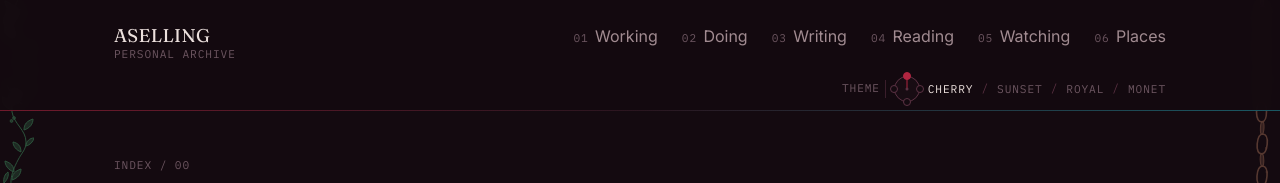
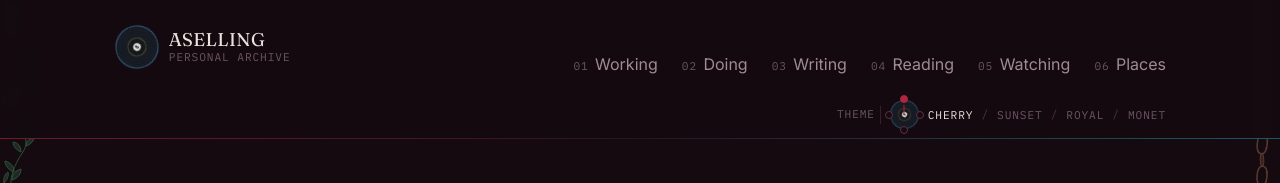
Before and after one commit to asellingson28/asellingson28.github.io, an Astro site: page / in a window 1280 px wide. Shown: the top 183 px of the page. Built offline with nearby package versions, Linux system fonts and the light colour scheme; Astro itself is replaced by a stand-in of ours.

Commit message:
Replace favicon with a vinyl record + 8-ball mark
Adds a shared RecordMark component (record rim, grooves, gold-rimmed
8-ball label) used for both public/favicon.svg and a spinning version
in the nav — next to the wordmark and standing in for the theme
selector's dial.

```diff
--- a/src/components/Nav.astro
+++ b/src/components/Nav.astro
@@ -1,4 +1,6 @@
 ---
+import RecordMark from './RecordMark.astro';
+
 // Signature element: header styled after a technical drawing's title block —
 // an index of numbered entries with a hairline rule, rather than a generic navbar.
 const navItems = [
@@ -16,8 +18,11 @@ const path = Astro.url.pathname.replace(/\/$/, '') || '/';
 <header class="site-header">
   <div class="wrap-wide bar">
     <a href="/" class="mark">
-      <span class="mark-text">ASELLING</span>
-      <span class="mark-sub mono-label">personal archive</span>
+      <RecordMark class="mark-disc" />
+      <span class="mark-text-group">
+        <span class="mark-text">ASELLING</span>
+        <span class="mark-sub mono-label">personal archive</span>
+      </span>
     </a>
 
     <nav aria-label="Primary">
@@ -41,6 +46,7 @@ const path = Astro.url.pathname.replace(/\/$/, '') || '/';
     <div class="theme-switch">
       <span class="mono-label switch-name" id="theme-switch-name">theme</span>
       <div class="theme-wheel" role="group" aria-labelledby="theme-switch-name">
+        <RecordMark class="wheel-disc" />
         <span class="wheel-needle" aria-hidden="true"></span>
         <button type="button" class="wheel-point wheel-n" data-theme-index="0" aria-label="cherry" title="cherry"></button>
         <button type="button" class="wheel-point wheel-e" data-theme-index="1" aria-label="sunset" title="sunset"></button>
@@ -80,9 +86,14 @@ const path = Astro.url.pathname.replace(/\/$/, '') || '/';
 
   .mark {
     display: flex;
+    align-items: center;
+    gap: 0.55rem;
+    line-height: 1;
+  }
+  .mark-text-group {
+    display: flex;
     flex-direction: column;
     gap: 0.2rem;
-    line-height: 1;
   }
   .mark-text {
     font-family: var(--font-display);
@@ -92,6 +103,20 @@ const path = Astro.url.pathname.replace(/\/$/, '') || '/';
   }
   .mark:hover .mark-text { color: var(--color-gold-bright); }
   .mark-sub { color: var(--color-text-faint); }
+
+  :global(.mark-disc) {
+    width: 46px;
+    height: 46px;
+    flex-shrink: 0;
+    animation: mark-spin 6s linear infinite;
+    transform-origin: 50% 50%;
+  }
+  @keyframes mark-spin {
+    to { transform: rotate(360deg); }
+  }
+  @media (prefers-reduced-motion: reduce) {
+    :global(.mark-disc), :global(.wheel-disc) { animation: none; }
+  }
 
   nav ul {
     list-style: none;
@@ -143,33 +168,23 @@ const path = Astro.url.pathname.replace(/\/$/, '') || '/';
   }
   .switch-name { padding-right: 0.3rem; border-right: 1px solid var(--color-line); }
 
-  /* 4-position dial styled as a drafting compass rose: a hairline
-     circle with a needle that swings to the N/E/S/W point of the
-     selected theme. */
+  /* 4-position dial styled as a mini turntable: the record mark spins
+     in the center and a needle swings to the N/E/S/W point of the
+     selected theme, like a tonearm picking a track. */
   .theme-wheel {
     position: relative;
-    width: 26px;
-    height: 26px;
+    width: 31px;
+    height: 31px;
     flex-shrink: 0;
   }
-  .theme-wheel::before {
-    content: '';
+  :global(.wheel-disc) {
     position: absolute;
     inset: 0;
-    border: 1px solid var(--color-line-bright);
+    width: 100%;
+    height: 100%;
     border-radius: 50%;
-    background: var(--color-bg-inset);
-  }
-  .theme-wheel::after {
-    content: '';
-    position: absolute;
-    top: 50%;
-    left: 50%;
-    width: 3px;
-    height: 3px;
-    border-radius: 50%;
-    background: var(--color-line-bright);
-    transform: translate(-50%, -50%);
+    animation: mark-spin 6s linear infinite;
+    transform-origin: 50% 50%;
   }
   .wheel-needle {
     position: absolute;
--- /dev/null
+++ b/src/components/RecordMark.astro
@@ -0,0 +1,28 @@
+---
+interface Props {
+  class?: string;
+}
+
+const { class: className } = Astro.props;
+---
+
+<svg class={className} viewBox="0 0 96 96" aria-hidden="true">
+  <circle cx="48" cy="48" r="44" fill="#14181f" stroke="#4a7fb5" stroke-width="1.6" />
+  <circle cx="48" cy="48" r="39" fill="none" stroke="#3a4557" stroke-width="0.6" opacity="0.7" />
+  <circle cx="48" cy="48" r="35" fill="none" stroke="#3a4557" stroke-width="0.6" opacity="0.7" />
+  <circle cx="48" cy="48" r="31" fill="none" stroke="#3a4557" stroke-width="0.6" opacity="0.7" />
+  <circle cx="48" cy="48" r="27" fill="none" stroke="#3a4557" stroke-width="0.6" opacity="0.7" />
+  <circle cx="48" cy="48" r="23" fill="none" stroke="#3a4557" stroke-width="0.6" opacity="0.7" />
+  <circle cx="48" cy="48" r="19" fill="#14181f" stroke="#e0bc4a" stroke-width="0.7" />
+  <circle cx="48" cy="48" r="8" fill="#e4e1d8" />
+  <text
+    x="48"
+    y="49"
+    font-family="Arial, Helvetica, sans-serif"
+    font-weight="700"
+    font-size="11"
+    fill="#0a0d12"
+    text-anchor="middle"
+    dominant-baseline="central">8</text
+  >
+</svg>
```
Also changed, not shown: public/favicon.svg.
